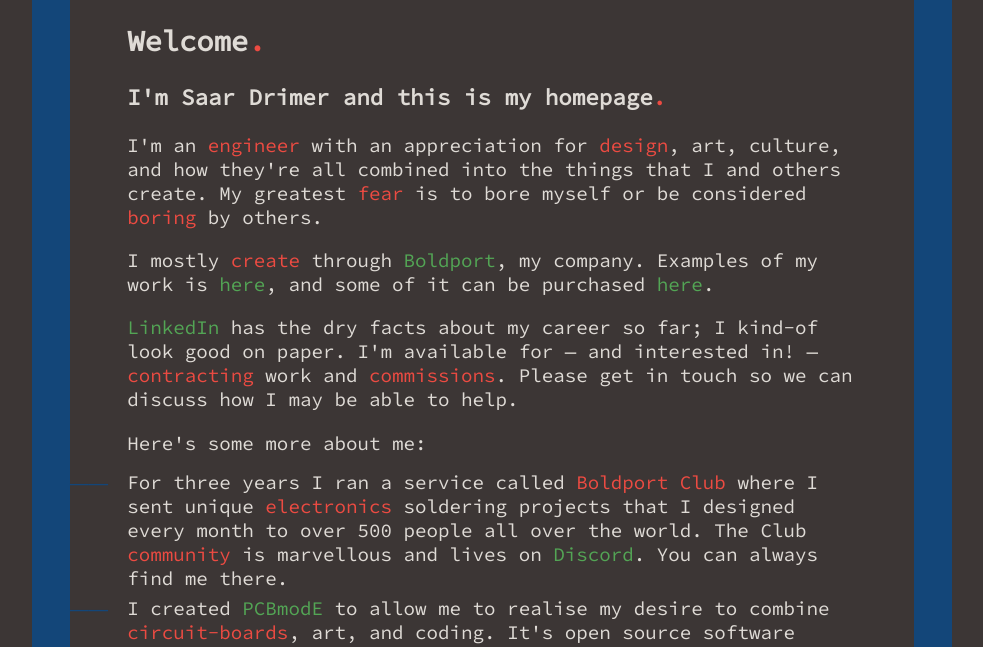
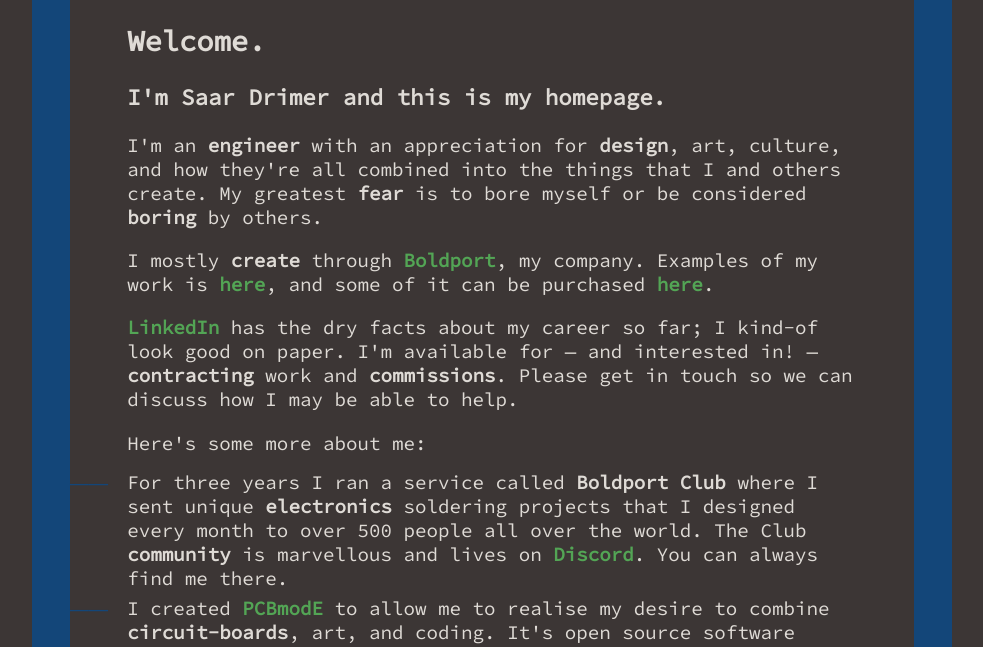
Before and after one commit to saardrimer/saardrimer.github.io, a plain HTML site: page index.html in a window 1280 px wide. Shown: the part 144-791 px from the top of the page, without its empty margins (148-1131 px from the left). Drawn offline with Linux system fonts and the light colour scheme.

Commit message:
Formatting

```diff
--- a/index.html
+++ b/index.html
@@ -28,6 +28,8 @@ margin-bottom: 2em;
 a {
   color: #53a555;
   text-decoration: none;
+  font-weight: bold;
+  opacity: 1.0;
 }
 a:hover {
   color: #DFDBD6;
@@ -50,22 +52,21 @@ ul li::before {
   margin-left: -3em;
 }
 em {
+  font-style: normal;
+  font-weight: bold;
+  opacity: 1.0;
+}
+strong {
   color: #EC4B42;
-  font-style: normal;
 }
-em:hover {
-  color: #DFDBD6;
-  font-style: normal;
-}
-
 </style>
 </head>
 <body>
-<h1>Hello<em>.</em></h1>
+<h1>Hello<strong>.</strong></h1>
 
-<h2>Welcome<em>.</em></h2>
+<h2>Welcome.</h2>
 
-<h3>I'm Saar Drimer and this is my homepage<em>.</em></h3>
+<h3>I'm Saar Drimer and this is my homepage.</h3>
 
 <p>I'm an <em>engineer</em> with an appreciation for <em>design</em>, art, culture, and how they're all combined into the things that I and others create. My greatest <em>fear</em> is to bore myself or be considered <em>boring</em> by others.
 
@@ -85,6 +86,6 @@ em:hover {
 <p>If you'd like to informally support my <em>work</em> you could <a href="https://ko-fi.com/saardrimer">buy me coffee</a> or <em>email</em> me &mdash; saardrimer@gmail.com or saar@boldport.com &mdash; with words.
 
 <p>Take care,
-<br />Saar.
+<br />Saar<strong>.</strong>
 </body>
 </html>
```
